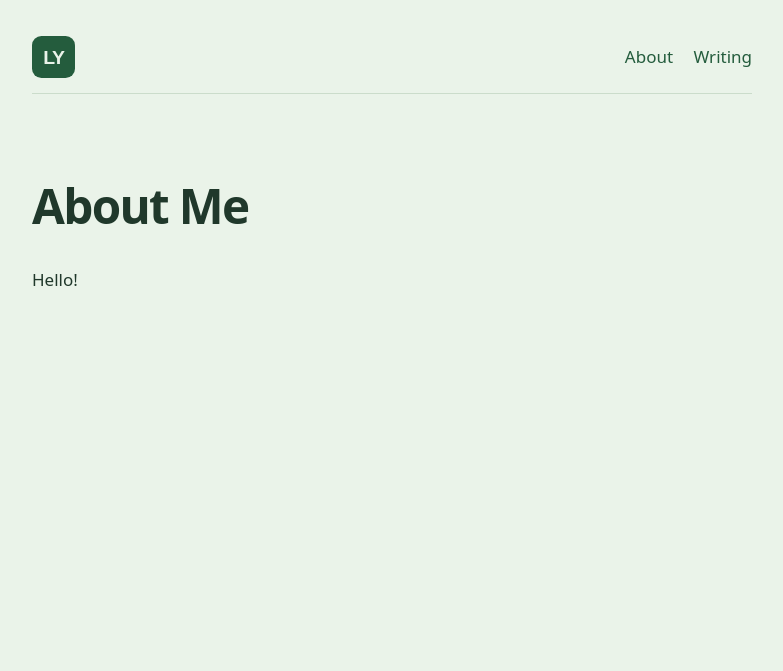
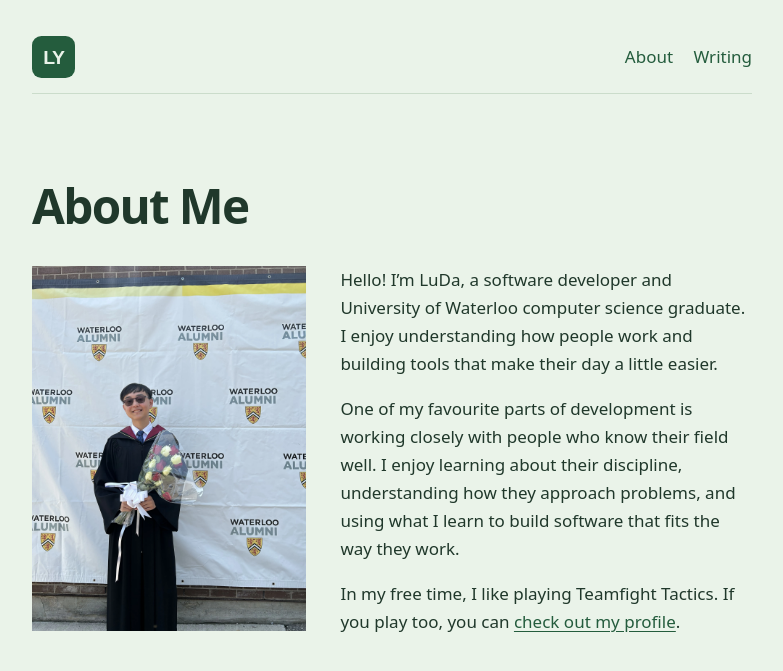
Before and after one commit to ludayu560/personal-site, a Jekyll site: the page built from about.html, in a window 1280 px wide. Shown: the top 671 px of the page, without its empty margins (248-1031 px from the left). Built offline with Jekyll 4.4.1, drawn with Linux system fonts in a browser that asks for light colours.

Commit message:
added about page

```diff
--- a/about.html
+++ b/about.html
@@ -5,4 +5,37 @@
 ---
 
 <h1>About Me</h1>
-<p>Hello!</p>
+
+<div class="about-layout">
+  <div class="about-photo">
+    <img
+      src="{{ '/assets/images/me.webp' | relative_url }}"
+      alt="LuDa Yu"
+      width="320"
+      height="400"
+    />
+  </div>
+
+  <div class="about-text">
+    <p>
+      Hello! I’m LuDa, a software developer and University of Waterloo computer
+      science graduate. I enjoy understanding how people work and building tools
+      that make their day a little easier.
+    </p>
+
+    <p>
+      One of my favourite parts of development is working closely with people
+      who know their field well. I enjoy learning about their discipline,
+      understanding how they approach problems, and using what I learn to build
+      software that fits the way they work.
+    </p>
+
+    <p>
+      In my free time, I like playing Teamfight Tactics. If you play too, you
+      can
+      <a href="https://lolchess.gg/profile/na/sys32-NA1/set17"
+        >check out my profile</a
+      >.
+    </p>
+  </div>
+</div>
--- a/assets/style.css
+++ b/assets/style.css
@@ -102,6 +102,47 @@
 nav a:hover {
   color: var(--green-dark);
   text-decoration: underline;
+}
+
+/* About */
+
+.about-layout {
+  display: grid;
+  grid-template-columns: minmax(0, 2fr) minmax(0, 3fr);
+  align-items: start;
+  gap: 2rem;
+}
+
+.about-photo {
+  min-width: 0;
+  margin: 0;
+}
+
+.about-photo img {
+  display: block;
+  width: 100%;
+  max-width: 100%;
+  height: auto;
+}
+
+.about-text {
+  min-width: 0;
+  overflow-wrap: anywhere;
+}
+
+.about-text p:first-child {
+  margin-top: 0;
+}
+
+@media (max-width: 600px) {
+  .about-layout {
+    grid-template-columns: 1fr;
+  }
+
+  .about-photo {
+    max-width: 300px;
+    margin-inline: auto;
+  }
 }
 
 /* Blog */
```
Also changed, not shown: assets/images/me.webp (added).
